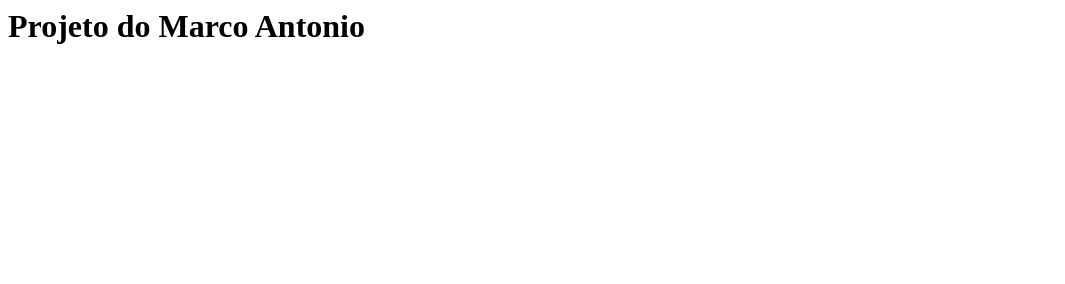
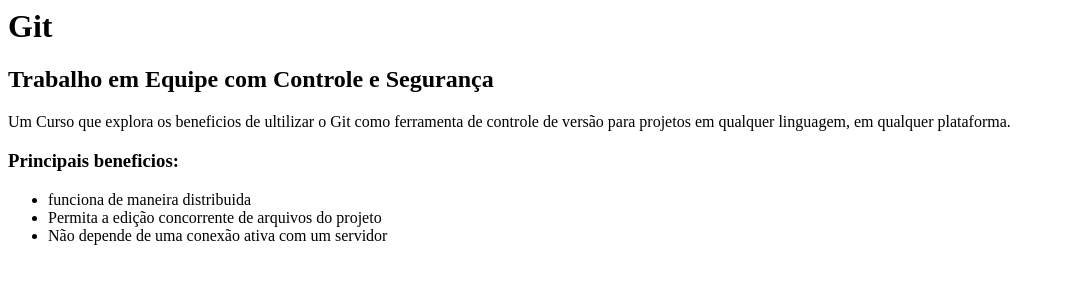
Before and after one commit to marcoavfcc01121979/curso-git-alura, a plain HTML site: page index.html in a window 1280 px wide. Shown: the whole page, without its empty margins (0-1065 px from the left). Drawn offline with Linux system fonts and the light colour scheme.

Commit message:
Corpo da Pagina

```diff
--- a/index.html
+++ b/index.html
@@ -3,6 +3,16 @@
 		<title></title>
 	</head>
 	<body>
-		<h1>Projeto do Marco Antonio</h1>
+		<h1>Git</h1>
+		<h2>Trabalho em Equipe com Controle e Segurança</h2>
+		<p>Um Curso que explora os beneficios de ultilizar o Git como ferramenta de controle de versão para projetos em qualquer linguagem, em qualquer plataforma.</p>
+
+		<h3>Principais beneficios:</h3>
+		<ul>
+			<li>funciona de maneira distribuida</li>
+			<li>Permita a edição concorrente de arquivos do projeto</li>
+			<li>Não depende de uma conexão ativa com um servidor</li>
+		</ul>
+
 	</body>
 </html>
```
